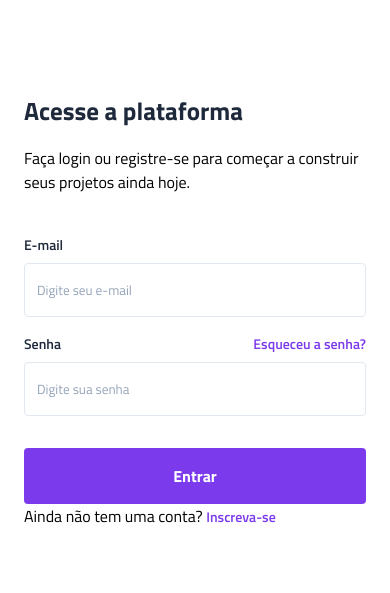
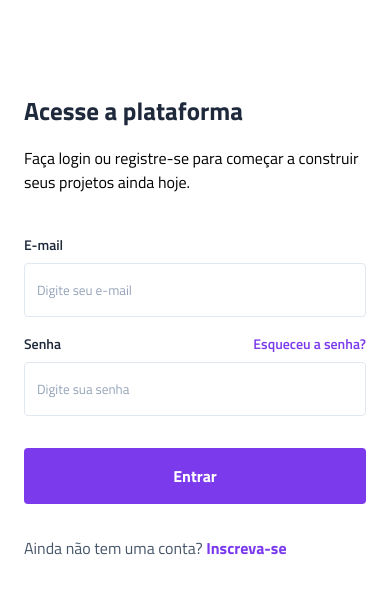
Before and after one commit to bimatos222/projeto_vertigo, a plain HTML site: page index.html in a window 390 px wide. Shown: the part 101-694 px from the top of the page. Drawn offline with Linux system fonts and the light colour scheme.

Commit message:
versão mobile finalizada

```diff
--- a/style.css
+++ b/style.css
@@ -103,6 +103,7 @@ main {
 
 .login button {
     margin-top: 1rem;
+    margin-bottom: 2rem;
     padding-block: 1rem;
     width: 100%;
     background: var(--purple);
@@ -114,3 +115,12 @@ main {
     font-weight: 700;
     color: var(--white);
 }
+
+.login > p {
+    color: var(--gray-600);
+}
+
+.login > p a {
+    font-weight: 700;
+    font-size: 1rem;
+}
```
